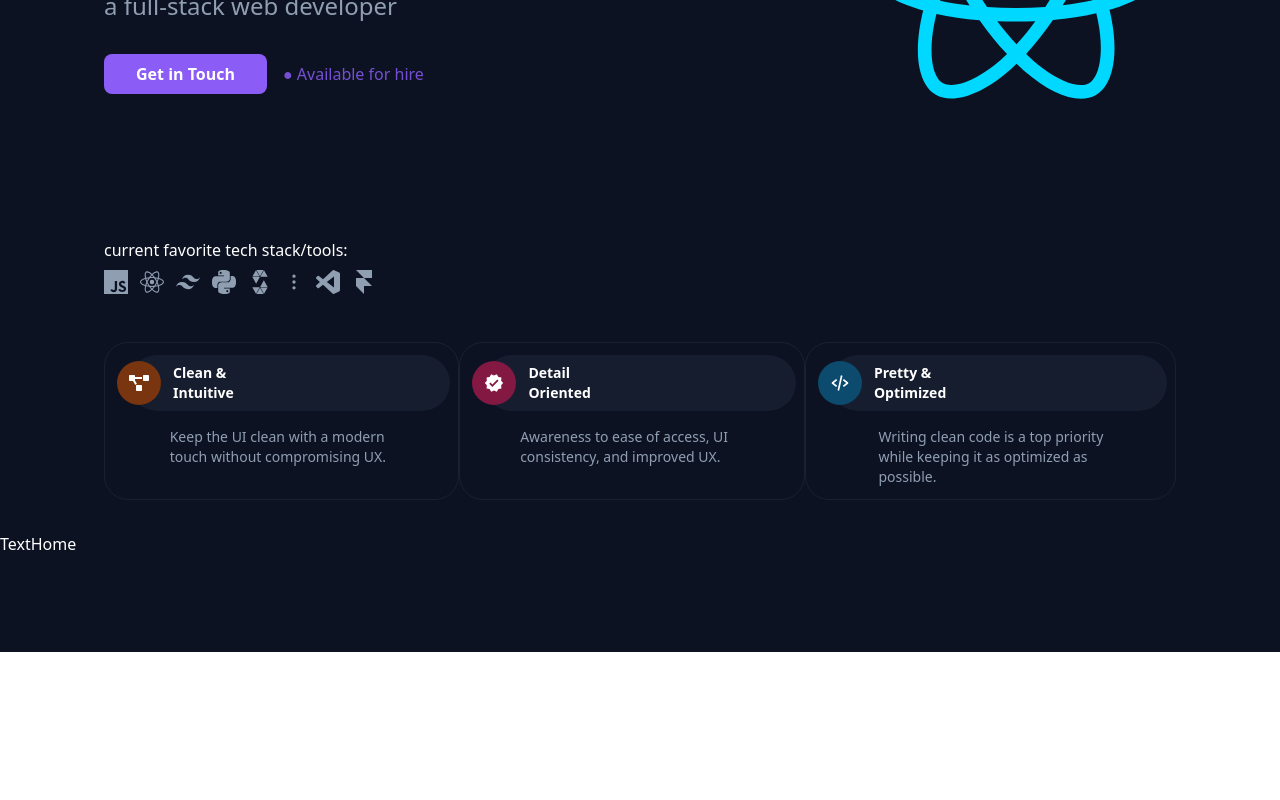
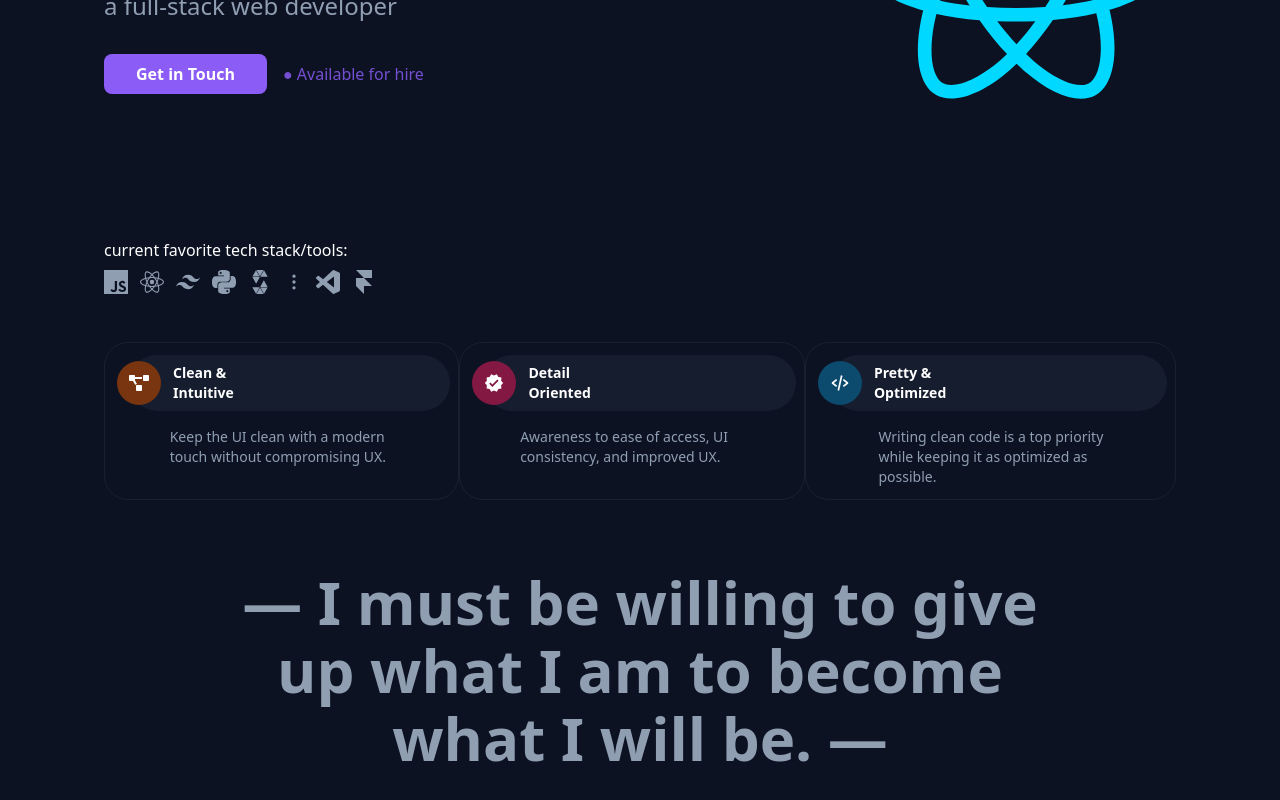
Before and after one commit to ImJars/Development-full-coding, a React (Vite) app: page / in a window 1280 px wide. Shown: the part 354-1154 px from the top of the page. Before the commit the page ends 1006 px from the top, so only its background shows below. Built offline with nearby package versions, Linux system fonts and the light colour scheme.

Commit message:
Update text-home

```diff
--- a/src/components/text-home.jsx
+++ b/src/components/text-home.jsx
@@ -1,9 +1,33 @@
 import React from 'react'
 
-function TextHome() {
-  return (
-    <div>TextHome</div>
-  )
+function TextHome({ text_one, text_two, text_three }) {
+    return (
+        <>
+            <div
+                className='flex justify-center items-center py-10'
+            >
+                <span
+                    className='flex flex-col items-center space-y-2'
+                >
+                    <span
+                        className='font-semibold text-6xl text-text-general'
+                    >
+                        { text_one }
+                    </span>
+                    <span
+                        className='font-semibold text-6xl text-text-general'
+                    >
+                        { text_two }
+                    </span>
+                    <span
+                        className='font-semibold text-6xl text-text-general'
+                    >
+                        { text_three }
+                    </span>
+                </span>
+            </div>
+        </>
+    )
 }
 
 export default TextHome
--- a/src/home.jsx
+++ b/src/home.jsx
@@ -158,7 +158,15 @@ function Home() {
             <section
                 className="bg-primary block -mt-16 pb-24"
             >
-                <TextHome />
+                <div
+                    className="content-wrapped"
+                >
+                    <TextHome
+                        text_one={ '― I must be willing to give ' }
+                        text_two={ ' up what I am to become ' }
+                        text_three={ ' what I will be. ―' }
+                    />
+                </div>
             </section>
         </ContentWraped>
         </>
```
